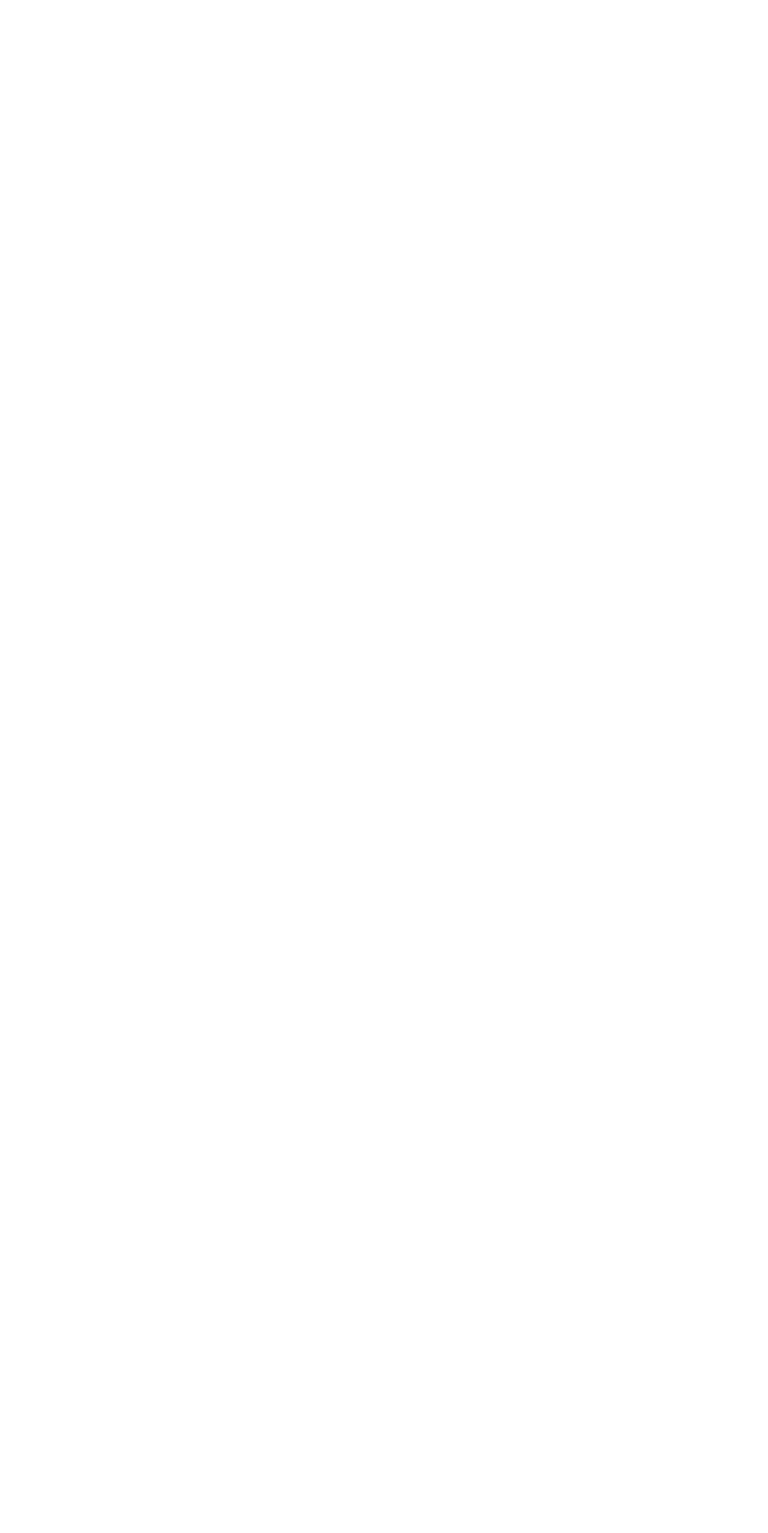
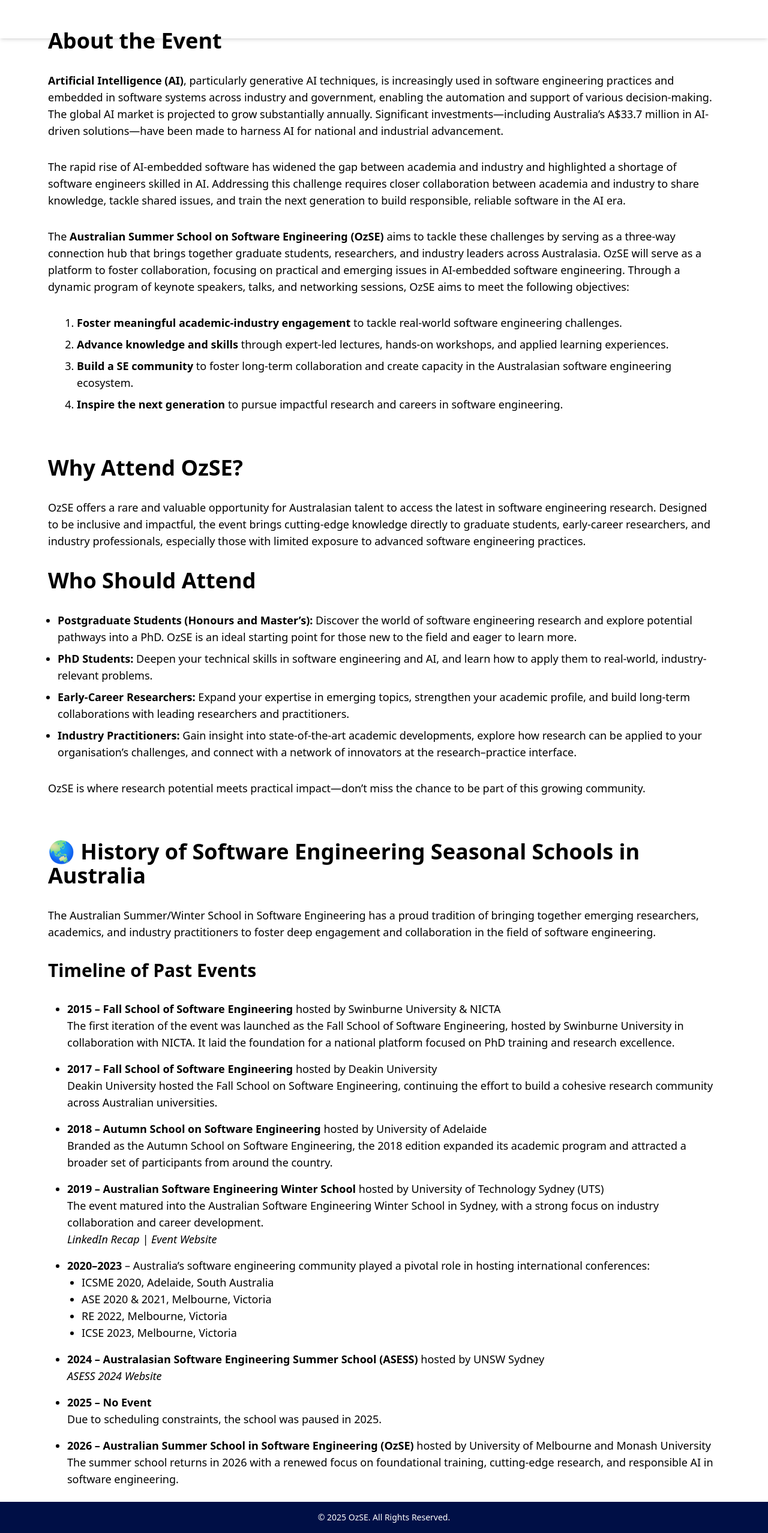
Before and after one commit to ozse-school/ozse-school.github.io, a React (Vite) app: page /history in a window 1280 px wide. Before the commit this address had no page. Shown: the whole page at 60% size. Before the commit the page ends 800 px from the top, so only its background shows below. Built offline with nearby package versions, Linux system fonts and the light colour scheme.

Commit message:
history page added

```diff
--- a/src/App.jsx
+++ b/src/App.jsx
@@ -1,12 +1,14 @@
 import { Routes, Route } from 'react-router-dom';
 import PageFrame from './components/PageFrame';
 import HomePage from './HomePage';
+import HistoryPage from "./HistoryPage";
 
 function App() {
   return (
     <Routes>
       <Route element={<PageFrame />}>
         <Route path="/" element={<HomePage />} />
+        <Route path="/history" element={<HistoryPage />} />
       </Route>
     </Routes>
   );
--- /dev/null
+++ b/src/HistoryPage.jsx
@@ -0,0 +1,16 @@
+import React from "react";
+import AboutEvent from "./HistoryPage/AboutEvent";
+import Attending from "./HistoryPage/Attending";
+import History from "./HistoryPage/History";
+
+function HistoryPage() {
+  return (
+    <div>
+        <AboutEvent/>
+        <Attending/>
+        <History/>
+    </div>
+  );
+}
+
+export default HistoryPage;
--- /dev/null
+++ b/src/HistoryPage/AboutEvent.jsx
@@ -0,0 +1,42 @@
+import React from "react";
+
+function AboutEvent() {
+    return (
+        <div
+            className="flex flex-col items-center justify-center space-y-8 px-4"
+        >
+            <div className="flex flex-col pt-12 pb-6 space-y-8 md:px-4 md:text-lg max-w-6xl w-full">
+                <p className="text-3xl sm:text-4xl font-bold text-left">
+                    About the Event
+                </p>
+                <p>
+                    <b>Artificial Intelligence (AI)</b>, particularly generative AI techniques, is increasingly used in software engineering practices and embedded in software systems across industry and government, enabling the automation and support of various decision-making. The global AI market is projected to grow substantially annually. Significant investments—including Australia’s A$33.7 million in AI-driven solutions—have been made to harness AI for national and industrial advancement.
+                </p>
+                <p>
+                    The rapid rise of AI-embedded software has widened the gap between academia and industry and highlighted a shortage of software engineers skilled in AI. Addressing this challenge requires closer collaboration between academia and industry to share knowledge, tackle shared issues, and train the next generation to build responsible, reliable software in the AI era.
+                </p>
+                <p>
+                    The <b>Australian Summer School on Software Engineering (OzSE)</b> aims to tackle these challenges by serving as a three-way connection hub that brings together graduate students, researchers, and industry leaders across Australasia. OzSE will serve as a platform to foster collaboration, focusing on practical and emerging issues in AI-embedded software engineering. Through a dynamic program of keynote speakers, talks, and networking sessions, OzSE aims to meet the following objectives:
+                </p>
+                <div className="pl-4 md:pl-12">
+                    <ul className="list-decimal space-y-2">
+                        <li>
+                            <b>Foster meaningful academic-industry engagement</b> to tackle real-world software engineering challenges.
+                        </li>
+                        <li>
+                            <b>Advance knowledge and skills</b> through expert-led lectures, hands-on workshops, and applied learning experiences.
+                        </li>
+                        <li>
+                            <b>Build a SE community</b> to foster long-term collaboration and create capacity in the Australasian software engineering ecosystem.
+                        </li>
+                        <li>
+                            <b>Inspire the next generation</b> to pursue impactful research and careers in software engineering.
+                        </li>
+                    </ul>
+                </div>
+            </div>
+        </div>
+    );
+}
+
+export default AboutEvent;
--- /dev/null
+++ b/src/HistoryPage/Attending.jsx
@@ -0,0 +1,43 @@
+import React from "react";
+
+function Attending({ id }) {
+    return (
+        <div
+            className="flex flex-col items-center justify-center space-y-8 px-4"
+            id={id}
+        >
+            <div className="flex flex-col pt-12 pb-6 space-y-8 md:px-4 md:text-lg max-w-6xl w-full">
+                <p className="text-3xl sm:text-4xl font-bold text-left">
+                    Why Attend OzSE?
+                </p>
+                <p>
+                    OzSE offers a rare and valuable opportunity for Australasian talent to access the latest in software engineering research. Designed to be inclusive and impactful, the event brings cutting-edge knowledge directly to graduate students, early-career researchers, and industry professionals, especially those with limited exposure to advanced software engineering practices.
+                </p>
+
+                <p className="text-3xl sm:text-4xl font-bold text-left">
+                    Who Should Attend
+                </p>
+                <ul className="list-disc pl-4 space-y-2">
+                    <li>
+                        <b>Postgraduate Students (Honours and Master’s):</b> Discover the world of software engineering research and explore potential pathways into a PhD. OzSE is an ideal starting point for those new to the field and eager to learn more.
+                    </li>
+                    <li>
+                        <b>PhD Students:</b> Deepen your technical skills in software engineering and AI, and learn how to apply them to real-world, industry-relevant problems.
+                    </li>
+                    <li>
+                        <b>Early-Career Researchers:</b> Expand your expertise in emerging topics, strengthen your academic profile, and build long-term collaborations with leading researchers and practitioners.
+                    </li>
+                    <li>
+                        <b>Industry Practitioners:</b> Gain insight into state-of-the-art academic developments, explore how research can be applied to your organisation’s challenges, and connect with a network of innovators at the research–practice interface.
+                    </li>
+                </ul>
+
+                <p>
+                    OzSE is where research potential meets practical impact—don’t miss the chance to be part of this growing community.
+                </p>
+            </div>
+        </div>
+    );
+}
+
+export default Attending;
--- /dev/null
+++ b/src/HistoryPage/History.jsx
@@ -0,0 +1,74 @@
+import React from "react";
+
+function History({ id }) {
+    return (
+        <div
+            className="flex flex-col items-center justify-center space-y-8 px-4"
+            id={id}
+        >
+            <div className="flex flex-col pt-12 pb-6 space-y-8 md:px-4 md:text-lg max-w-6xl w-full">
+                <p className="text-3xl sm:text-4xl font-bold text-left">
+                    🌏 History of Software Engineering Seasonal Schools in Australia
+                </p>
+
+                <p>
+                    The Australian Summer/Winter School in Software Engineering has a proud tradition of bringing together emerging researchers, academics, and industry practitioners to foster deep engagement and collaboration in the field of software engineering.
+                </p>
+
+                <p className="text-2xl sm:text-3xl font-semibold text-left">
+                    Timeline of Past Events
+                </p>
+
+                <ul className="space-y-4 pl-4 md:pl-8 list-disc">
+                    <li>
+                        <b>2015 – Fall School of Software Engineering</b> hosted by Swinburne University & NICTA<br />
+                        The first iteration of the event was launched as the Fall School of Software Engineering, hosted by Swinburne University in collaboration with NICTA. It laid the foundation for a national platform focused on PhD training and research excellence.
+                    </li>
+
+                    <li>
+                        <b>2017 – Fall School of Software Engineering</b> hosted by Deakin University<br />
+                        Deakin University hosted the Fall School on Software Engineering, continuing the effort to build a cohesive research community across Australian universities.
+                    </li>
+
+                    <li>
+                        <b>2018 – Autumn School on Software Engineering</b> hosted by University of Adelaide<br />
+                        Branded as the Autumn School on Software Engineering, the 2018 edition expanded its academic program and attracted a broader set of participants from around the country.
+                    </li>
+
+                    <li>
+                        <b>2019 – Australian Software Engineering Winter School</b> hosted by University of Technology Sydney (UTS)<br />
+                        The event matured into the Australian Software Engineering Winter School in Sydney, with a strong focus on industry collaboration and career development.<br />
+                        <i>LinkedIn Recap | Event Website</i>
+                    </li>
+
+                    <li>
+                        <b>2020–2023</b> – Australia’s software engineering community played a pivotal role in hosting international conferences:
+                        <ul className="list-disc pl-6">
+                            <li>ICSME 2020, Adelaide, South Australia</li>
+                            <li>ASE 2020 & 2021, Melbourne, Victoria</li>
+                            <li>RE 2022, Melbourne, Victoria</li>
+                            <li>ICSE 2023, Melbourne, Victoria</li>
+                        </ul>
+                    </li>
+
+                    <li>
+                        <b>2024 – Australasian Software Engineering Summer School (ASESS)</b> hosted by UNSW Sydney<br />
+                        <i>ASESS 2024 Website</i>
+                    </li>
+
+                    <li>
+                        <b>2025 – No Event</b><br />
+                        Due to scheduling constraints, the school was paused in 2025.
+                    </li>
+
+                    <li>
+                        <b>2026 – Australian Summer School in Software Engineering (OzSE)</b> hosted by University of Melbourne and Monash University<br />
+                        The summer school returns in 2026 with a renewed focus on foundational training, cutting-edge research, and responsible AI in software engineering.
+                    </li>
+                </ul>
+            </div>
+        </div>
+    );
+}
+
+export default History;
```
